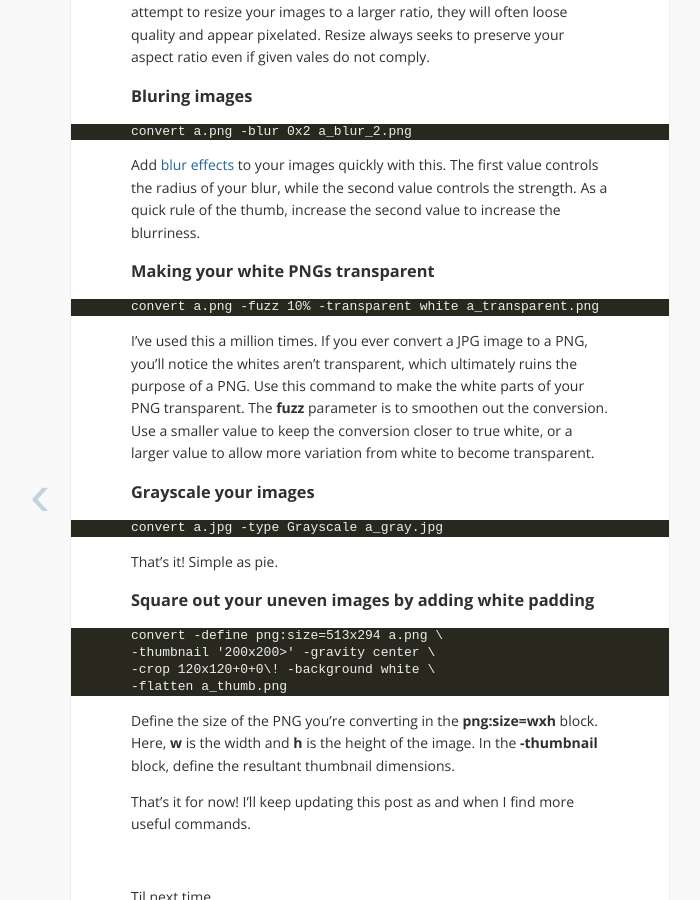
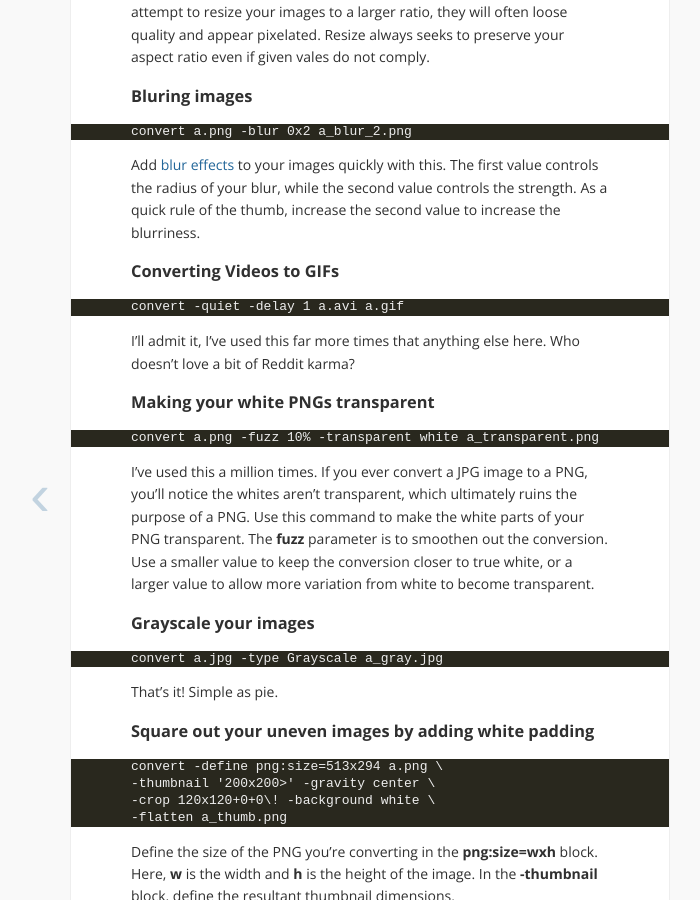
Before and after one commit to swaathi/swaathi.github.io, a Jekyll site: the page built from _posts/2016-07-11-useful-imagemagick-commands.md, in a window 1280 px wide and 900 px high, scrolled down 1156 px. Shown: the whole window, without its empty margins (270-970 px from the left). Built offline with Jekyll 4.4.1, drawn with Linux system fonts in a browser that asks for light colours; comment, search, counter and statistics services are not loaded.

Commit message:
Updating post

````diff
--- a/_posts/2016-07-11-useful-imagemagick-commands.md
+++ b/_posts/2016-07-11-useful-imagemagick-commands.md
@@ -51,6 +51,14 @@ quickly with this. The first value controls the radius of your blur, while the
 second value controls the strength. As a quick rule of the thumb, increase the
 second value to increase the blurriness.
 
+### Converting Videos to GIFs
+
+```
+convert -quiet -delay 1 a.avi a.gif
+```
+
+I’ll admit it, I’ve used this far more times that anything else here. Who doesn’t love a bit of Reddit karma?
+
 ### Making your white PNGs transparent
 
 ```
````
